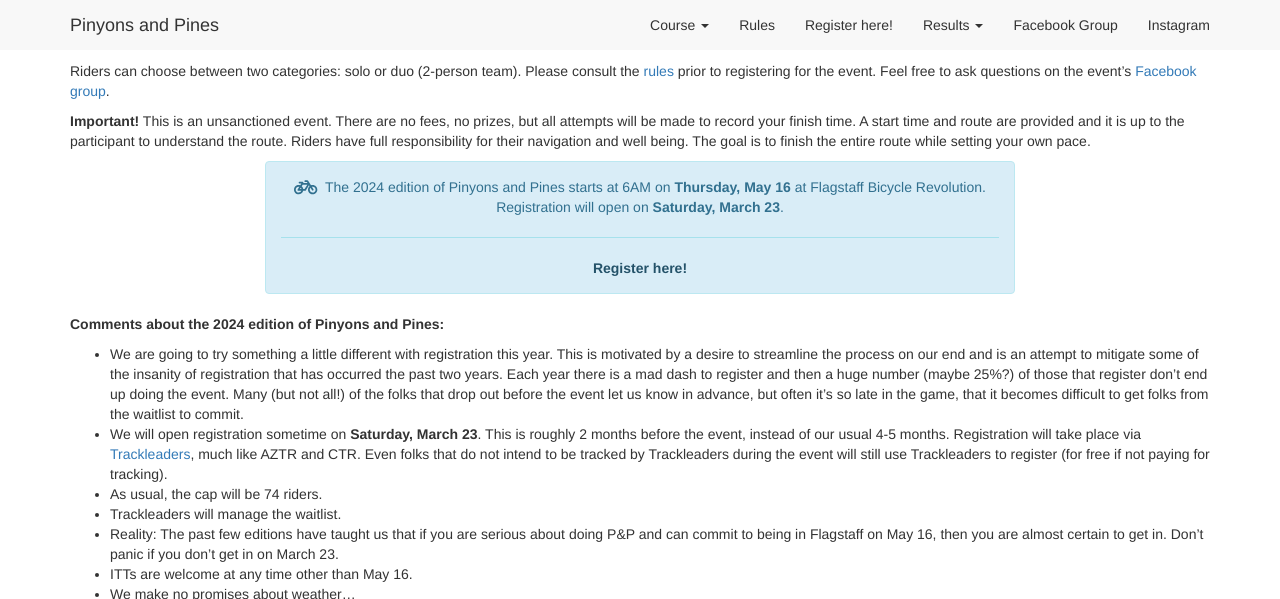
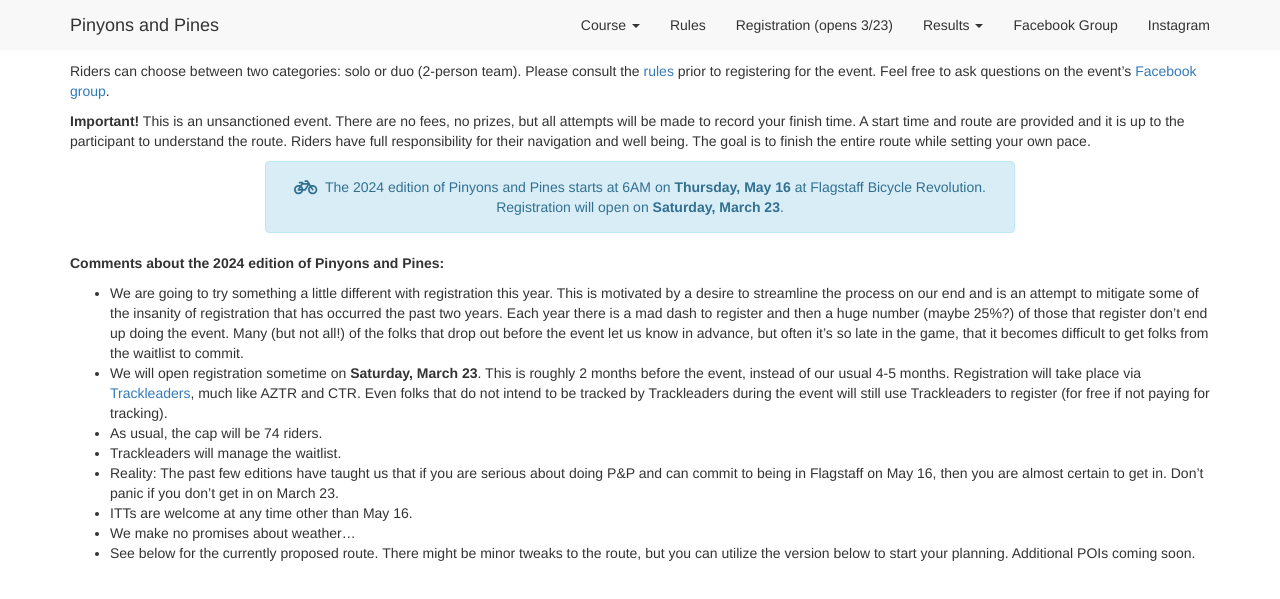
Before and after one commit to dcernst/PinyonsPines, a Jekyll site: the page built from index.md, in a window 1280 px wide and 900 px high, scrolled down 689 px, cut to the strip 0-599 px from the top of the window. Built offline with Jekyll 4.4.1, drawn with Linux system fonts in a browser that asks for light colours; nearby versions of some CDN libraries.

Commit message:
Remove reg

```diff
--- a/_includes/header.html
+++ b/_includes/header.html
@@ -60,8 +60,8 @@
 </li>
 
 <li><a href="{{ site.baseurl }}/rules">Rules</a></li>
-<!-- <li><a href="">Registration (opens 3/23)</a></li> -->
-<li><a href="http://trackleaders.com/pinyonspines24-reg.php" target="_blank">Register here!</a></li>
+<li><a href="">Registration (opens 3/23)</a></li>
+<!-- <li><a href="http://trackleaders.com/pinyonspines24-reg.php" target="_blank">Register here!</a></li> -->
 
 <li class="dropdown">
 <a href="#" class="dropdown-toggle" data-toggle="dropdown">Results <span class="caret"></span></a>
--- a/index.md
+++ b/index.md
@@ -51,10 +51,10 @@
 
 </center>
 
-<hr>
+<!-- <hr>
 <center>
 <a href="http://trackleaders.com/pinyonspines24-reg.php" class="alert-link" target="_blank">Register here!</a>
-</center>
+</center> -->
 
 
 </div>
```
